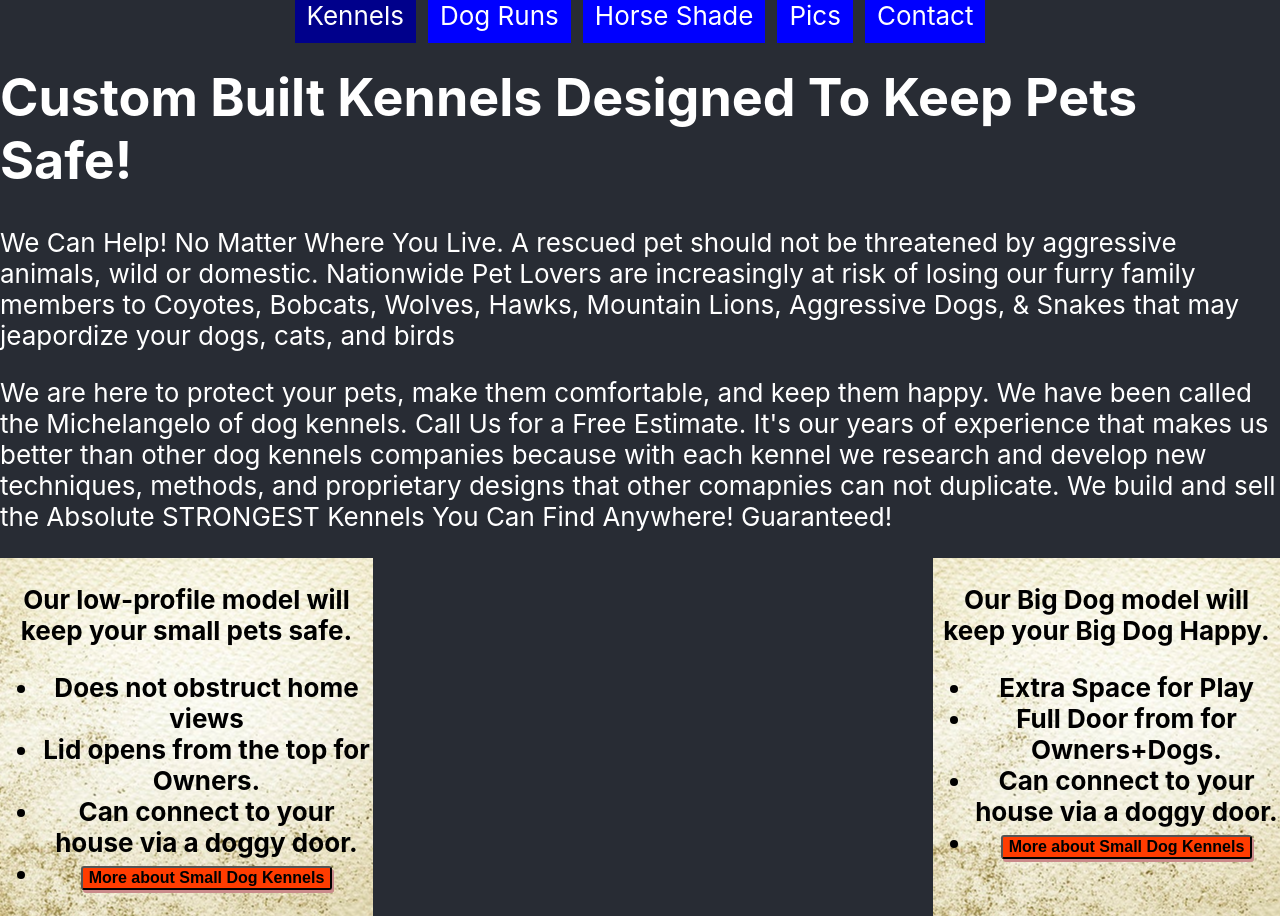
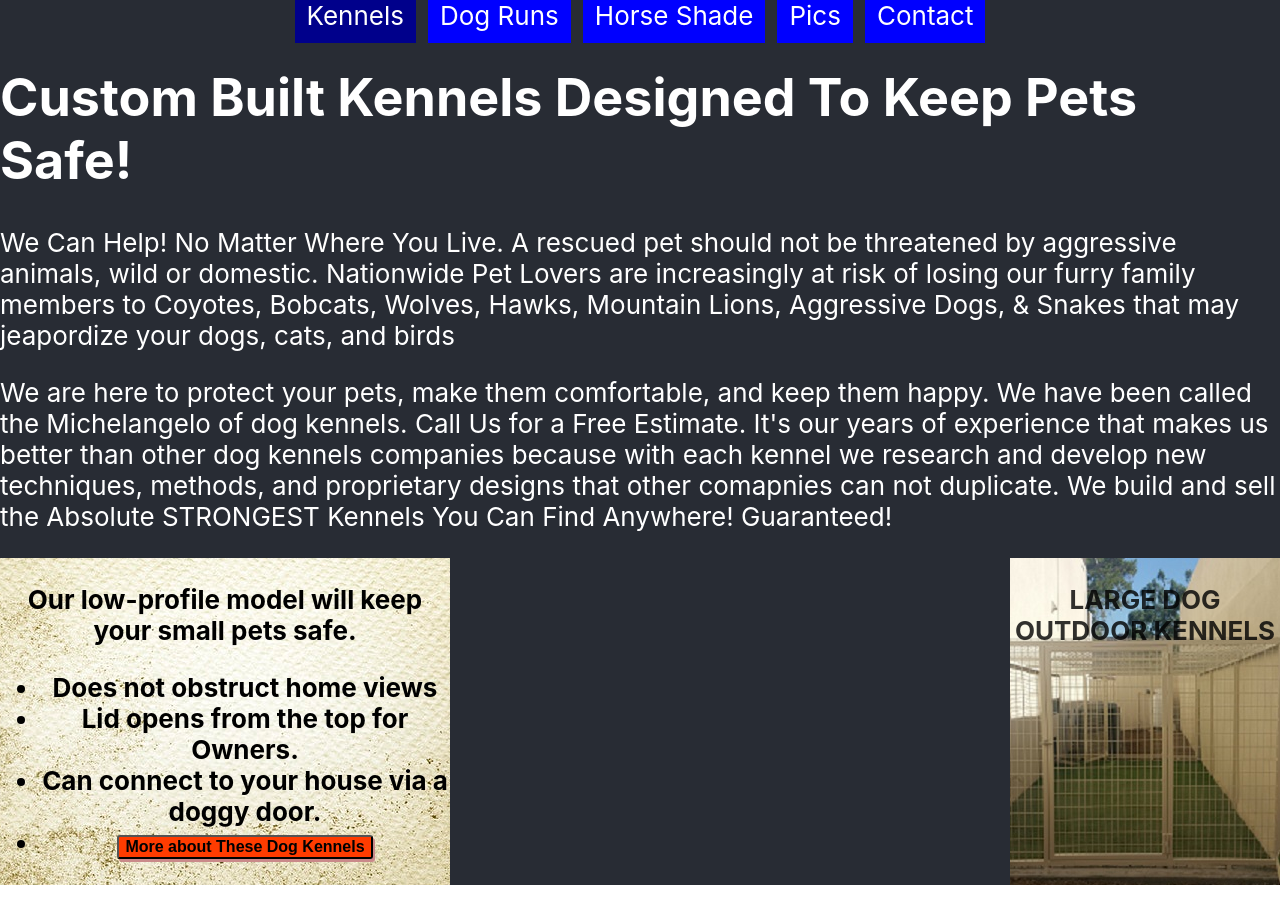
Before and after one commit to rhtaylor/Petsafe-kennels, a React (Create React App) app in the folder React-Front/pet-safe-kennels/: page /Kennel in a window 1280 px wide. Both pictures are taken after a click on the element "SMALL DOG OUTDOOR KENNELS". After the commit the page ends 885 px from the top, so only its background shows below. Built offline with nearby package versions, Linux system fonts and the light colour scheme; no server answers.

Commit message:
onClick adjusted to .currentTarget such that elements within div would not prevent the fxn

```diff
--- a/React-Front/pet-safe-kennels/src/Kennel.jsx
+++ b/React-Front/pet-safe-kennels/src/Kennel.jsx
@@ -15,19 +15,28 @@ export default class Kennel extends Component{
             display: 'show',
             front: 'show',
             back: 'none',
-
+            BigFront: 'show',
+            BigBack: 'none'
         }
 
         this.flipKennel = this.flipKennel.bind(this)
     }
     flipKennel(e){
         e.preventDefault()
-    debugger
-    let {front, back} = this.state;
-    if (front == 'show'){ front = 'none'} else { front = 'show'}
-    if (back == 'none'){ back = 'show'} else { back = 'none' }
-    debugger
-    this.setState({front: front , back: back})
+    let {front, back, BigFront, BigBack} = this.state;
+
+    if (e.currentTarget.id == "small-dog-kennel" || e.currentTarget.id == "small-dog-kennel-back"){
+     if (front == 'show'){ front = 'none'} else { front = 'show'}
+     if (back == 'none'){ back = 'show'} else { back = 'none' }
+
+    }
+    if (e.currentTarget.id == "big-kennel" || e.currentTarget.id == 'big-kennel-back'){
+    if (BigFront == 'show') { BigFront = 'none' } else { BigFront = 'show' }
+    if (BigBack == 'none') { BigBack = 'show' } else { BigBack = 'none' }
+
+    }
+debugger
+    return this.setState({front: front , back: back, BigFront: BigFront, BigBack: BigBack})
 
 
     }
@@ -39,8 +48,8 @@ export default class Kennel extends Component{
             <div id="sub-kennel">
             <LowProfile show={this.state.front} clickMe={e=>this.flipKennel(e)} />
             <LowProfileBack push={this.props.history} show={this.state.back} clickMe={e => this.flipKennel(e)}/>
-            <BigKennel show={this.state.front} clickMe={e => this.flipKennel(e)} />
-                <BigKennelBack push={this.props.history} show={this.state.back} clickMe={e => this.flipKennel(e)} />
+            <BigKennel show={this.state.BigFront} clickMe={e => this.flipKennel(e)} />
+            <BigKennelBack push={this.props.history} show={this.state.BigBack} clickMe={e => this.flipKennel(e)} />
             </div>
         </div>
         )
--- a/React-Front/pet-safe-kennels/src/components/BigKennel.jsx
+++ b/React-Front/pet-safe-kennels/src/components/BigKennel.jsx
@@ -9,7 +9,7 @@ export default class BigKennel extends Component{
     }
 
     render(){
-        return(<div id="big-dog-kennel"
+        return(<div id="big-kennel"
             onClick={e => this.props.clickMe(e)}
 
             style={{ "display": this.props.show }}
--- a/React-Front/pet-safe-kennels/src/components/KennelBtn.jsx
+++ b/React-Front/pet-safe-kennels/src/components/KennelBtn.jsx
@@ -9,7 +9,7 @@ export default class KennelBtn extends Component{
     }
     render(){
         return(<div>
-            <button id="more" onClick={e => this.props.myroute(e)}> More about Small Dog Kennels</button>
+            <button id="more" onClick={e => this.props.myroute(e)}> More about These Dog Kennels</button>
         </div>)
     }
 }
--- a/React-Front/pet-safe-kennels/src/components/LowProfileKennelsBack.jsx
+++ b/React-Front/pet-safe-kennels/src/components/LowProfileKennelsBack.jsx
@@ -19,10 +19,10 @@ export default class LowProfileKennelsBack extends Component{
      }
 
     render(){
-        return(<div id="small-dog-kennel-back" style={{display : this.props.show}}
+        return (<div id="small-dog-kennel-back"  style={{display : this.props.show}}
         key={this.props.show}
         onClick={e => this.props.clickMe(e)}
-        >   <p>Our low-profile model will keep your small pets safe.</p>
+        ><p>Our low-profile model will keep your small pets safe.</p>
             <ul><li>Does not obstruct home views</li>
                 <li>Lid opens from the top for Owners.</li>
                 <li>Can connect to your house via a doggy door.</li>
--- a/React-Front/pet-safe-kennels/src/css/big-kennel.scss
+++ b/React-Front/pet-safe-kennels/src/css/big-kennel.scss
@@ -1,4 +1,4 @@
-#big-dog-kennel {
+#big-kennel {
     cursor: pointer;
     flex: 2;
     background: url(#{'../pictures/6FT-California-Kennel.jpg'});
```
Also changed, not shown: 1 other file (tests, documents, lock files or other folders).
